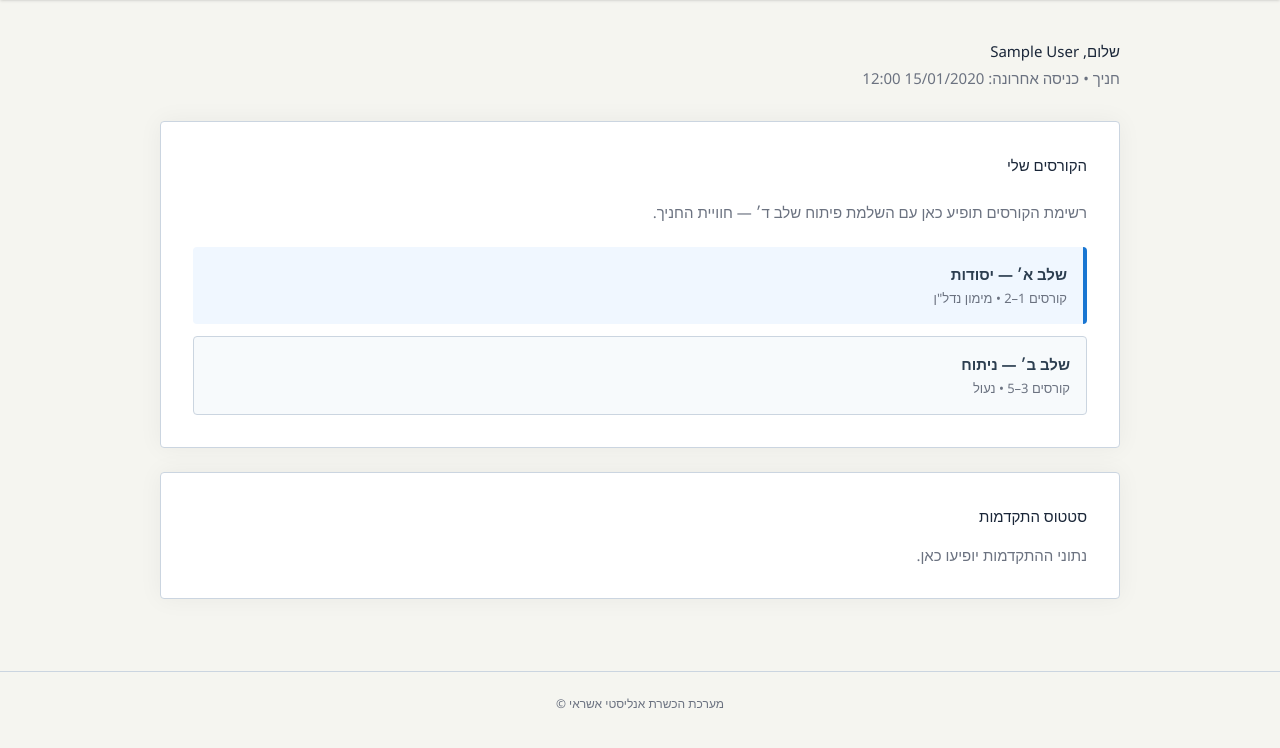
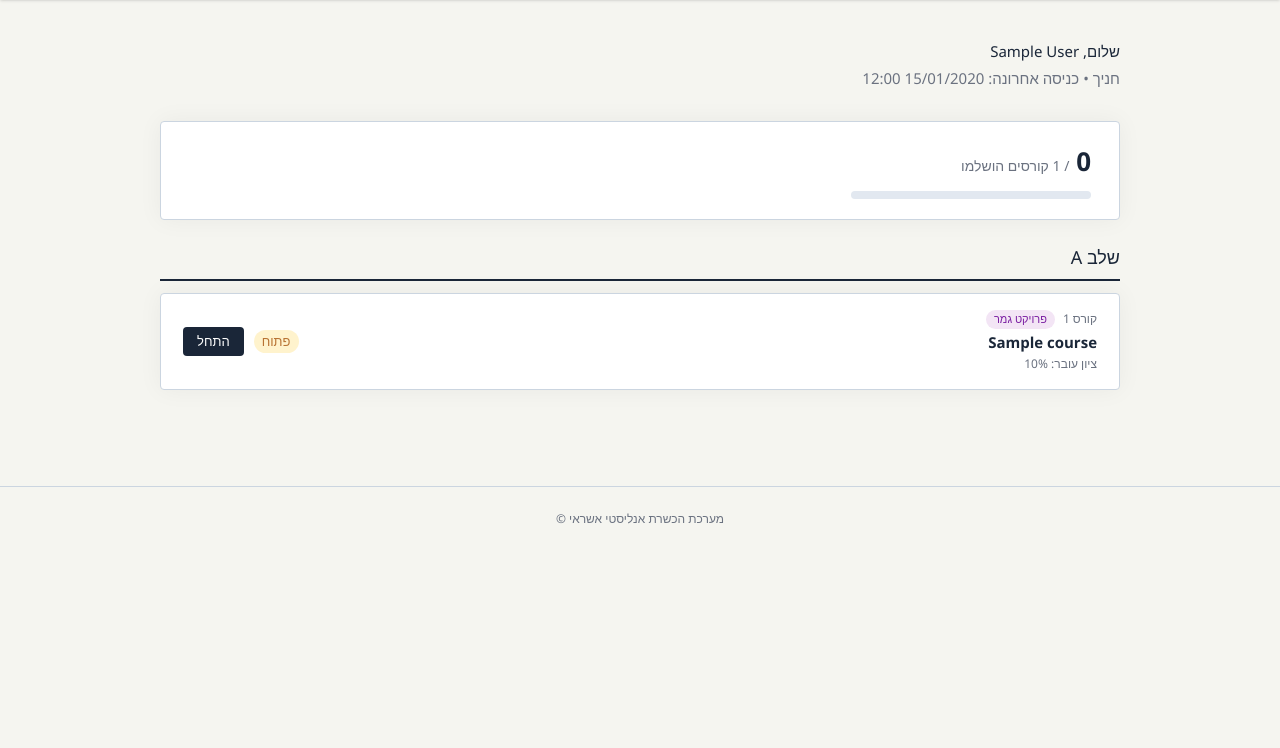
Before and after one commit to tamirko-dot/crm-finance-school, a Django app: page /dashboard/ in a window 1280 px wide. Shown: the part 52-800 px from the top of the page. Run offline with Django 5.2, Linux system fonts and the light colour scheme; a user stored in the database is signed in; tables that the repository leaves empty hold one stand-in row (values such as "Sample post"); some libraries are stand-ins or nearby versions.

Commit message:
feat: implement trainee dashboard — show full course list with progress
Replace placeholder text with live course list grouped by phase,
progress bar (X/12 completed), and status-aware action buttons.
Dashboard view now computes passed_count and total_courses for the template.

Co-Authored-By: Claude Sonnet 4.6 <noreply@anthropic.com>

```diff
--- a/core/views.py
+++ b/core/views.py
@@ -20,12 +20,17 @@ def dashboard(request: HttpRequest) -> HttpResponse:
     if role == "trainee":
         from content.models import Course
         from enrollment.models import CourseEnrollment
-        courses = Course.objects.filter(domain__is_active=True, is_active=True).order_by("course_number")
+        courses = list(Course.objects.filter(domain__is_active=True, is_active=True).select_related("domain").order_by("course_number"))
         enrollment_map = {e.course_id: e for e in CourseEnrollment.objects.filter(user=request.user)}
-        ctx["course_data"] = [
-            {"course": c, "enrollment": enrollment_map.get(c.pk), "status": enrollment_map.get(c.pk, None)}
-            for c in courses
-        ]
+        course_data = []
+        for c in courses:
+            enrollment = enrollment_map.get(c.pk)
+            status = enrollment.status if enrollment else "locked"
+            course_data.append({"course": c, "enrollment": enrollment, "status": status})
+        passed_count = sum(1 for d in course_data if d["status"] == "passed")
+        ctx["course_data"] = course_data
+        ctx["total_courses"] = len(courses)
+        ctx["passed_count"] = passed_count
         return render(request, "core/dashboard_trainee.html", ctx)
 
     if role == "customer_manager":
--- a/templates/core/dashboard_trainee.html
+++ b/templates/core/dashboard_trainee.html
@@ -9,22 +9,79 @@
   </p>
 </div>
 
-<div class="card mb-6">
-  <h2 class="mb-6">הקורסים שלי</h2>
-  <p style="color:#6b7280">רשימת הקורסים תופיע כאן עם השלמת פיתוח שלב ד׳ — חוויית החניך.</p>
-  <div class="mt-6 p-4 rounded" style="background:#f0f7ff;border-right:4px solid #1976d2">
-    <strong>שלב א׳ — יסודות</strong><br>
-    <span style="color:#6b7280;font-size:13px">קורסים 1–2 &bull; מימון נדל"ן</span>
-  </div>
-  <div class="mt-3 p-4 rounded" style="background:#f7fafc;border:1px solid #cbd5e0">
-    <strong>שלב ב׳ — ניתוח</strong><br>
-    <span style="color:#6b7280;font-size:13px">קורסים 3–5 &bull; נעול</span>
+{% if course_data %}
+
+<div class="card mb-6" style="padding:20px 28px">
+  <div style="display:flex;align-items:center;gap:40px;flex-wrap:wrap">
+    <div>
+      <div style="font-size:26px;font-weight:700;color:#1a2638">
+        {{ passed_count }} <span style="font-size:14px;color:#6b7280;font-weight:400">/ {{ total_courses }} קורסים הושלמו</span>
+      </div>
+      <div style="margin-top:10px;background:#e2e8f0;border-radius:4px;height:8px;width:240px">
+        <div style="background:#2e7d32;height:8px;border-radius:4px;width:calc({{ passed_count }} / {{ total_courses }} * 240px)"></div>
+      </div>
+    </div>
+    <div style="display:flex;gap:16px;flex-wrap:wrap">
+      {% for item in course_data %}
+        {% if item.status == "in_progress" %}
+          <div style="font-size:13px"><span class="badge-pending">בתהליך</span>&nbsp;{{ item.course.title_he }}</div>
+        {% endif %}
+      {% endfor %}
+    </div>
   </div>
 </div>
 
-<div class="card">
-  <h3 class="mb-4">סטטוס התקדמות</h3>
-  <p style="color:#6b7280">נתוני ההתקדמות יופיעו כאן.</p>
+{% regroup course_data by course.phase as phases %}
+{% for phase_group in phases %}
+<div class="mb-6">
+  <h2 class="mb-3 pb-2" style="border-bottom:2px solid #1a2638;font-size:18px">
+    שלב {{ phase_group.grouper }}
+  </h2>
+  <div style="display:grid;gap:10px">
+  {% for item in phase_group.list %}
+    {% with course=item.course status=item.status %}
+    <div class="card" style="padding:16px 22px;display:flex;align-items:center;justify-content:space-between;gap:16px">
+      <div style="flex:1">
+        <div style="display:flex;align-items:center;gap:8px;margin-bottom:2px">
+          <span style="font-size:12px;color:#6b7280">קורס {{ course.course_number }}</span>
+          {% if course.is_capstone %}
+          <span style="background:#f3e5f5;color:#7b1fa2;padding:1px 8px;border-radius:10px;font-size:11px">פרויקט גמר</span>
+          {% endif %}
+        </div>
+        <div style="font-weight:600;color:#1a2638;font-size:15px">{{ course.title_he }}</div>
+        <div style="font-size:12px;color:#6b7280;margin-top:2px">ציון עובר: {{ course.passing_score_pct }}%</div>
+      </div>
+      <div style="display:flex;align-items:center;gap:10px;flex-shrink:0">
+        {% if status == "passed" %}
+          <span class="badge-pass">עבר ✓</span>
+          <a href="{% url 'course_detail' course.slug %}" class="btn-secondary" style="font-size:13px;padding:5px 14px">צפייה</a>
+        {% elif status == "in_progress" %}
+          <span class="badge-pending">בתהליך</span>
+          <a href="{% url 'course_detail' course.slug %}" class="btn-primary" style="font-size:13px;padding:5px 14px">המשך</a>
+        {% elif status == "open" %}
+          <span class="badge-pending">פתוח</span>
+          <a href="{% url 'course_detail' course.slug %}" class="btn-primary" style="font-size:13px;padding:5px 14px">התחל</a>
+        {% elif status == "requested" %}
+          <span class="badge-pending">ממתין לאישור</span>
+        {% elif status == "failed" %}
+          <span class="badge-fail">נכשל</span>
+          <a href="{% url 'course_detail' course.slug %}" class="btn-secondary" style="font-size:13px;padding:5px 14px">ניסיון נוסף</a>
+        {% else %}
+          <span style="font-size:12px;color:#9ca3af">נעול</span>
+          <a href="{% url 'course_detail' course.slug %}" class="btn-secondary" style="font-size:13px;padding:5px 14px">פרטים</a>
+        {% endif %}
+      </div>
+    </div>
+    {% endwith %}
+  {% endfor %}
+  </div>
 </div>
+{% endfor %}
+
+{% else %}
+<div class="card text-center py-10">
+  <p style="color:#6b7280">לא נמצאו קורסים במערכת. פנה למנהל.</p>
+</div>
+{% endif %}
 
 {% endblock %}
```
